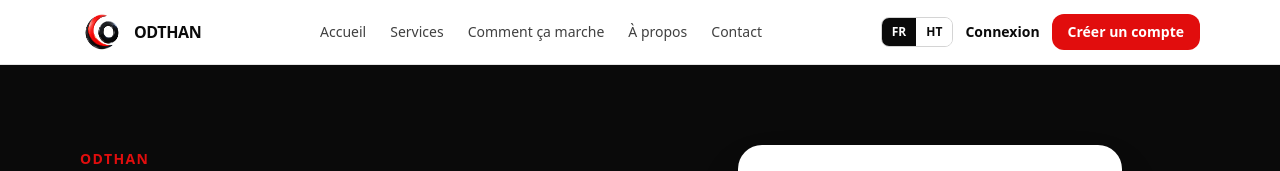
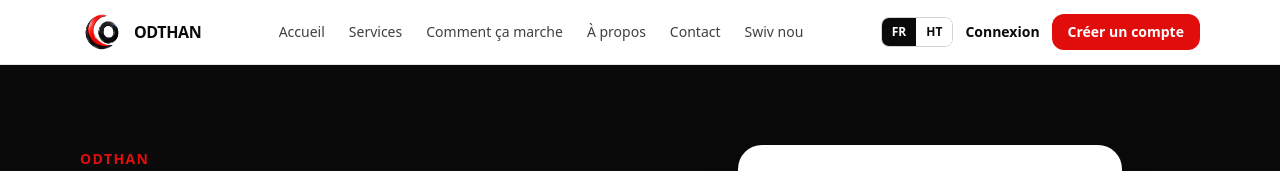
Before and after one commit to odthan/odthan, a Next.js app: page / in a window 1280 px wide. Shown: the top 171 px of the page. Built offline with nearby package versions, Linux system fonts and the light colour scheme; no server answers; the database is empty.

Commit message:
Update layout.tsx

```diff
--- a/src/app/(site)/layout.tsx
+++ b/src/app/(site)/layout.tsx
@@ -14,7 +14,7 @@ export default async function SiteLayout({ children }: { children: React.ReactNo
   const wa = settings.contact?.whatsapp_url || 'https://wa.me/50940894038';
   const links = [
     { href: '/', label: t.nav.home }, { href: '/#services', label: t.nav.services }, { href: '/#how', label: t.nav.how },
-    { href: '/#about', label: t.nav.about }, { href: '/contact', label: t.nav.contact },
+    { href: '/#about', label: t.nav.about }, { href: '/contact', label: t.nav.contact }, { href: '/sosyal', label: 'Swiv nou' },
   ];
   const langForm = (
     <form action={setLang} className="flex overflow-hidden rounded-lg border border-neutral-300 text-xs font-semibold" aria-label="Langue / Lang">
```
